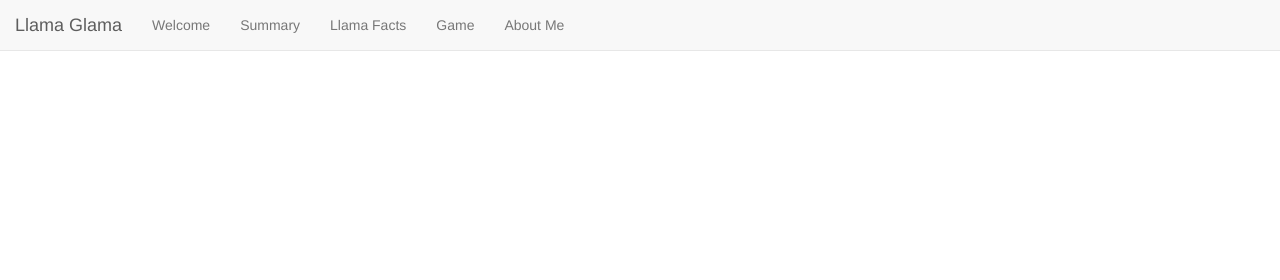
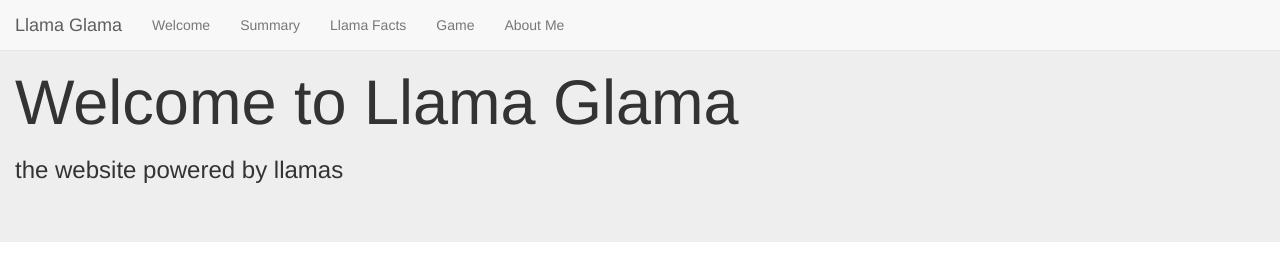
Before and after one commit to myamout/myamout.github.io, a plain HTML site: page index.html in a window 1280 px wide. Drawn offline with nearby package versions, Linux system fonts and the light colour scheme.

Commit message:
Added welcome jumbrotron

```diff
--- a/index.html
+++ b/index.html
@@ -29,6 +29,13 @@
 	</div>
 </nav>
 
+<div class="jumbotron" id="home">
+	<div class="container-fluid">
+		<h1>Welcome to Llama Glama</h1>
+		<h3>the website powered by llamas</h3>
+	</div>
+</div>
+
 <script   src="https://code.jquery.com/jquery-3.1.0.min.js"   integrity="sha256-cCueBR6CsyA4/9szpPfrX3s49M9vUU5BgtiJj06wt/s="   crossorigin="anonymous"></script>
 <script src="https://ajax.googleapis.com/ajax/libs/angularjs/1.5.6/angular.min.js"></script>
 <script src="https://maxcdn.bootstrapcdn.com/bootstrap/3.3.7/js/bootstrap.min.js" integrity="sha384-Tc5IQib027qvyjSMfHjOMaLkfuWVxZxUPnCJA7l2mCWNIpG9mGCD8wGNIcPD7Txa" crossorigin="anonymous"></script>
```
